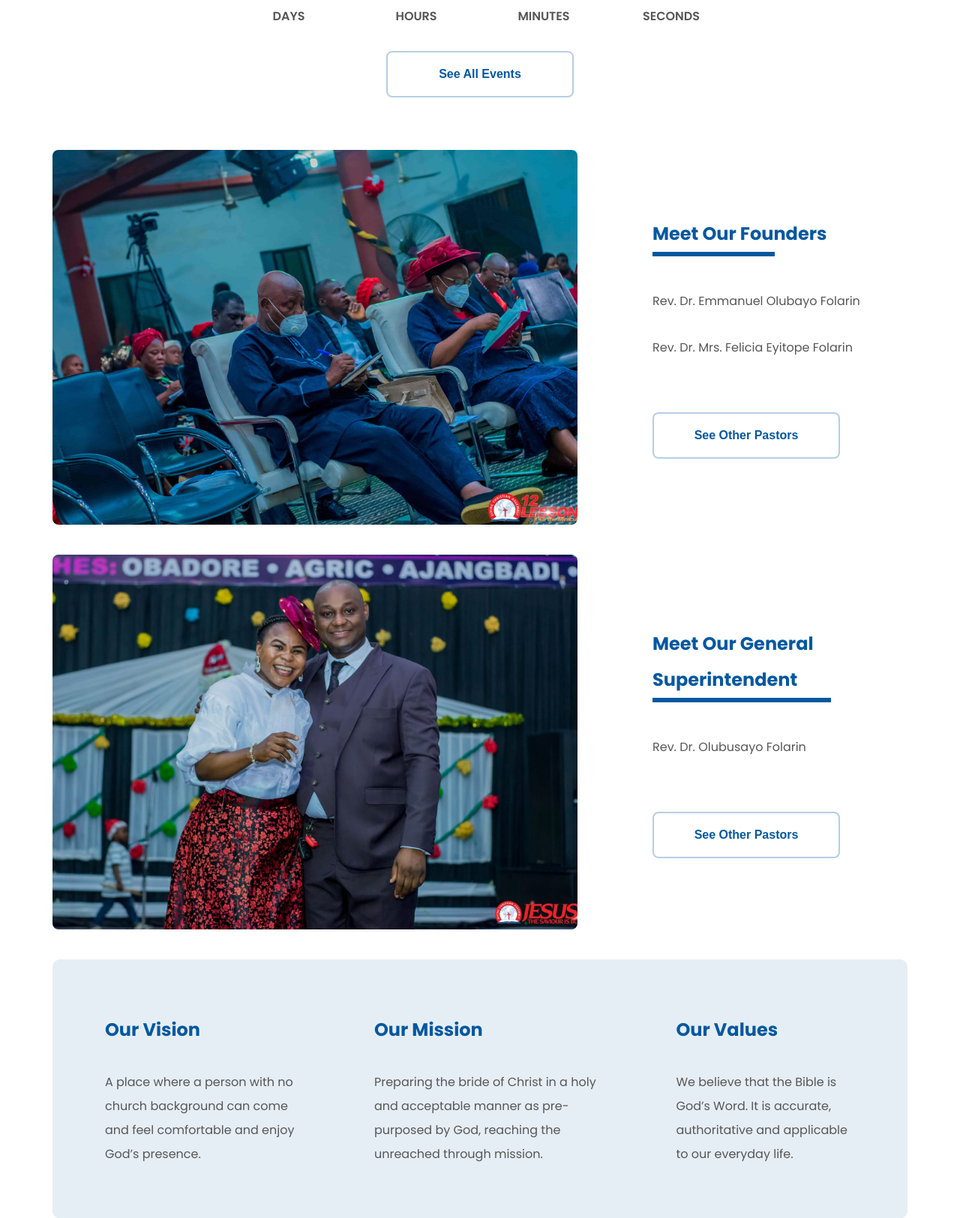
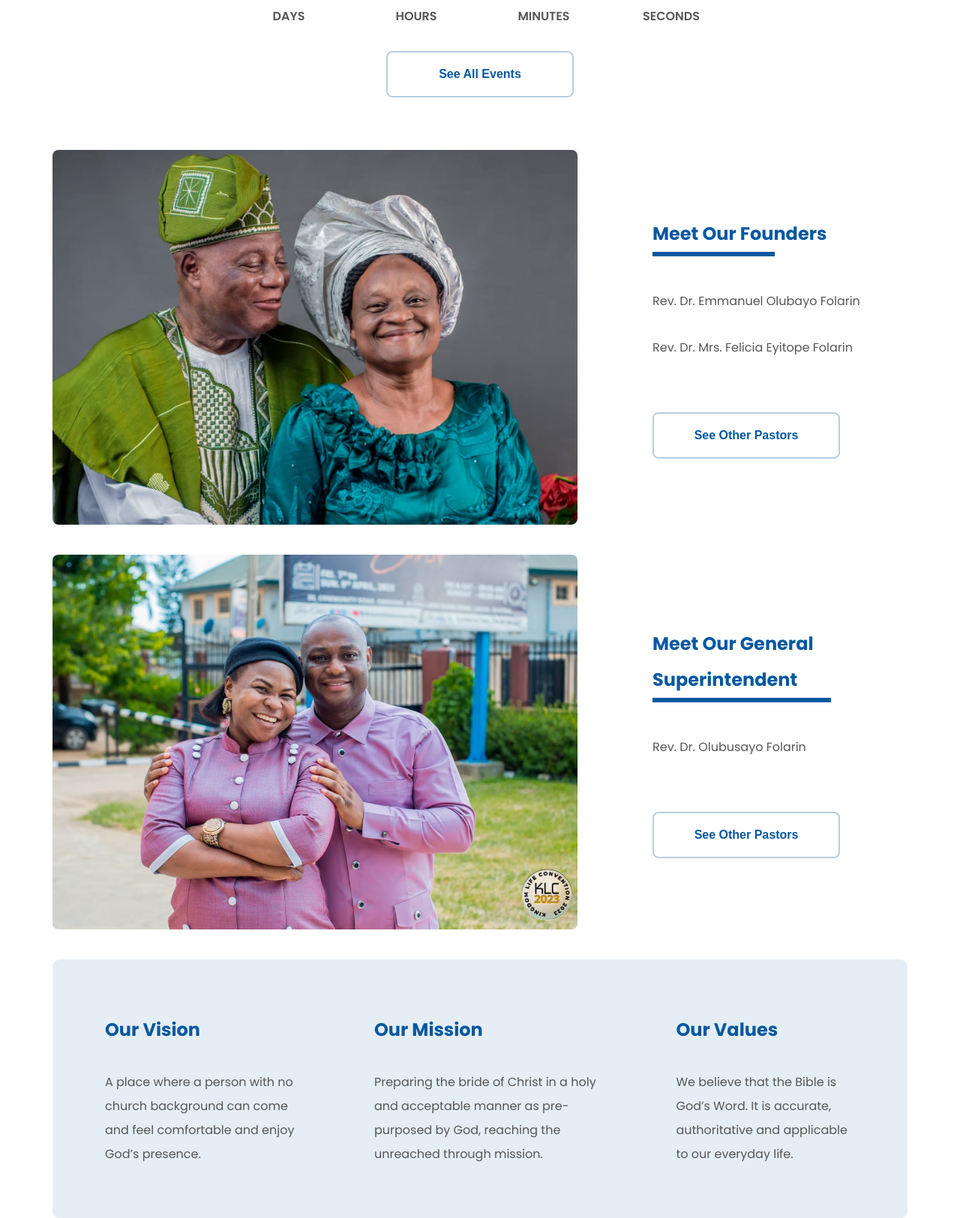
Before and after one commit to NARUDESIGNS/DCA, a PHP site: page / in a window 1280 px wide. Shown: the part 988-2613 px from the top of the page at 75% size. Run offline with PHP 8.4, Linux system fonts and the light colour scheme.

Commit message:
new founders pictures

```diff
--- a/index.css
+++ b/index.css
@@ -332,7 +332,7 @@ a {
     background-image: url('./assets/images/founders.jpeg');
     background-repeat: no-repeat;
     background-size: cover;
-    background-position: center;
+    background-position: top;
     border-radius: 8px;
 }
 .resident-pastor-img {
```
Also changed, not shown: assets/images/carousel-slide-10.jpeg, assets/images/carousel-slide-8.jpeg, assets/images/founders.jpeg, assets/images/pastorate10.jpeg (added), assets/images/resident-pastor.jpeg, 1 other file.
